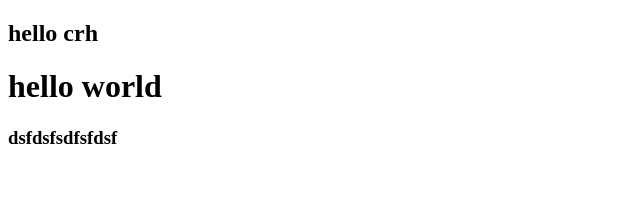
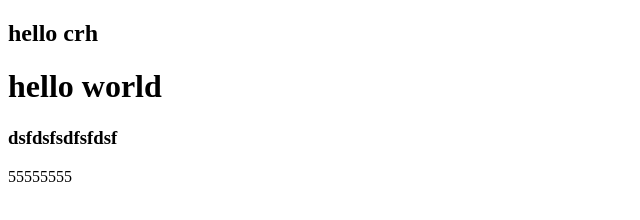
Before and after one commit to crh97/git-demo, a plain HTML site: page index.html in a window 1280 px wide. Shown: the full height of the page, 0-640 px from the left. Drawn offline with Linux system fonts and the light colour scheme.

Commit message:
这是第五次提交

```diff
--- a/index.html
+++ b/index.html
@@ -10,5 +10,6 @@
     <h2>hello crh</h2>
     <h1>hello world</h1>
     <h3>dsfdsfsdfsfdsf</h3>
+    <span>55555555</span>
 </body>
 </html>
```
Also changed, not shown: 1 other file.
